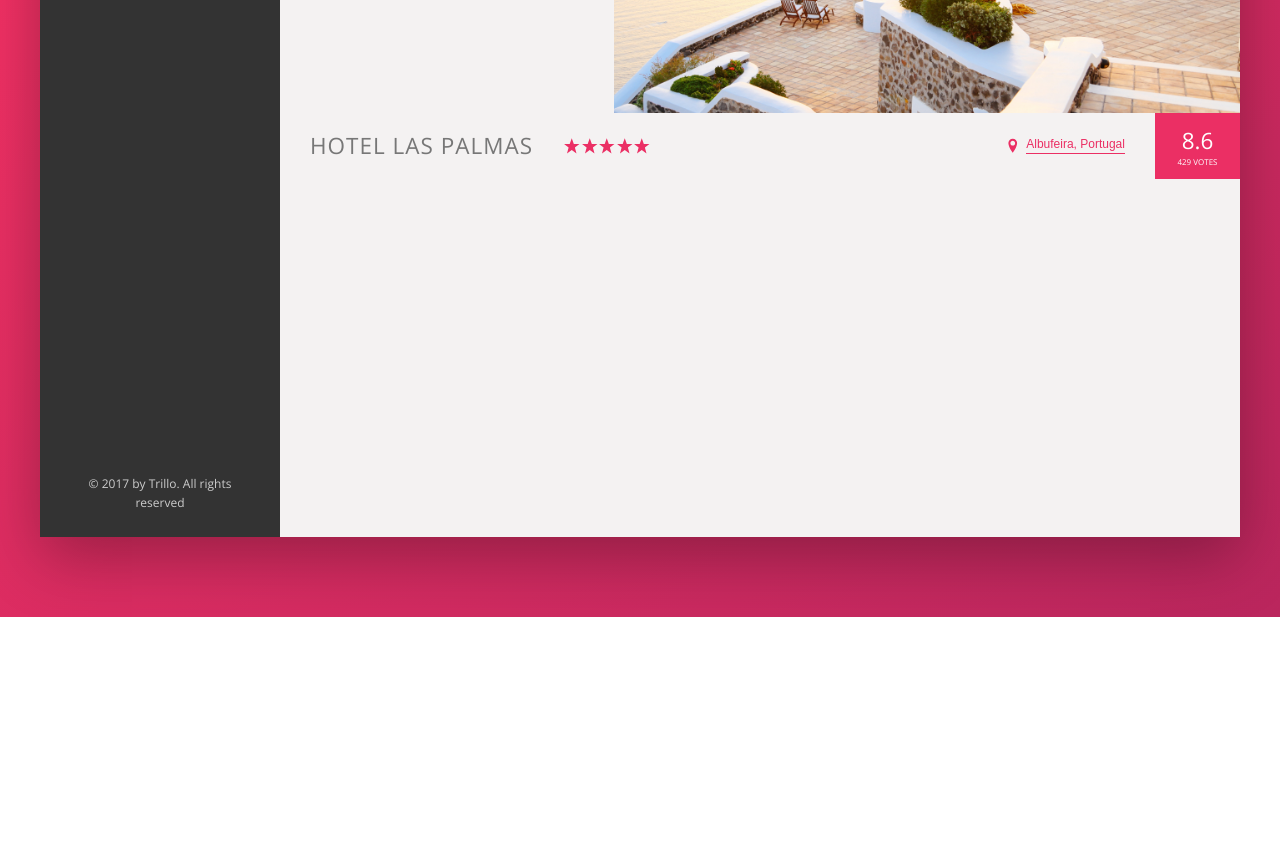
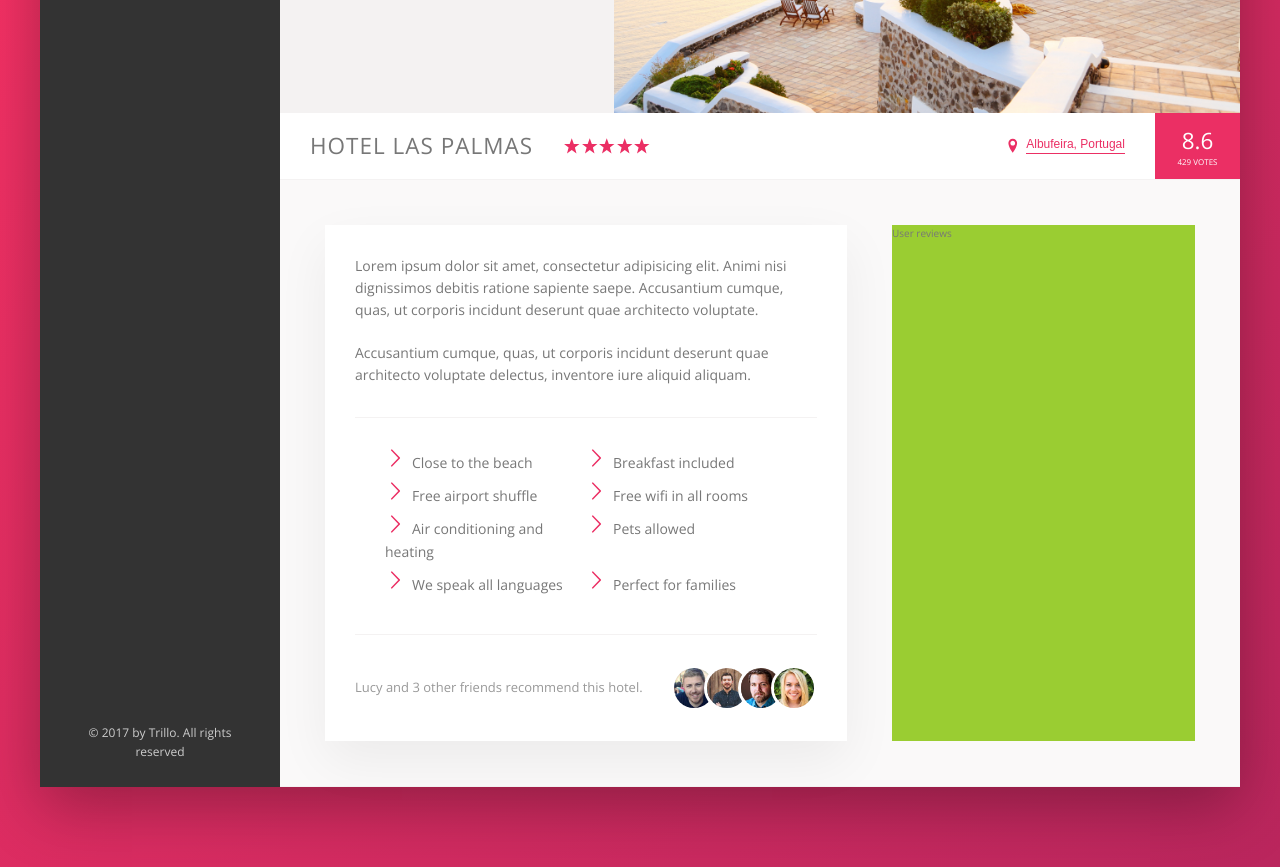
Before and after one commit to StRane/Trillo-spinoff, a website: page index.html in a window 1280 px wide. Shown: the part 413-1280 px from the top of the page. Before the commit the page ends 1030 px from the top, so only its background shows below. Drawn offline with nearby package versions, Linux system fonts and the light colour scheme.

Commit message:
Descriptions section
Arranging columns and backgruond SVG files with coloring properties through CSS with mask-image Border properties of photos

```diff
--- a/index.html
+++ b/index.html
@@ -157,6 +157,57 @@
               <div class="overview__rating-count">429 votes</div>
             </div>
           </div>
+
+          <div class="detail">
+            <div class="description">
+              <p class="paragraph">
+                Lorem ipsum dolor sit amet, consectetur adipisicing elit. Animi
+                nisi dignissimos debitis ratione sapiente saepe. Accusantium
+                cumque, quas, ut corporis incidunt deserunt quae architecto
+                voluptate.
+              </p>
+              <p class="paragraph">
+                Accusantium cumque, quas, ut corporis incidunt deserunt quae
+                architecto voluptate delectus, inventore iure aliquid aliquam.
+              </p>
+              <ul class="list">
+                <li class="list__item">Close to the beach</li>
+                <li class="list__item">Breakfast included</li>
+                <li class="list__item">Free airport shuffle</li>
+                <li class="list__item">Free wifi in all rooms</li>
+                <li class="list__item">Air conditioning and heating</li>
+                <li class="list__item">Pets allowed</li>
+                <li class="list__item">We speak all languages</li>
+                <li class="list__item">Perfect for families</li>
+              </ul>
+              <div class="recommend">
+                <p class="recommend__count">
+                  Lucy and 3 other friends recommend this hotel.
+                </p>
+                <img
+                  src="img/user-3.jpg"
+                  alt="Friend 1"
+                  class="recommend__photo"
+                />
+                <img
+                  src="img/user-4.jpg"
+                  alt="Friend 2"
+                  class="recommend__photo"
+                />
+                <img
+                  src="img/user-5.jpg"
+                  alt="Friend 3"
+                  class="recommend__photo"
+                />
+                <img
+                  src="img/user-6.jpg"
+                  alt="Friend 4"
+                  class="recommend__photo"
+                />
+              </div>
+            </div>
+            <div class="user-reviews">User reviews</div>
+          </div>
         </main>
       </div>
     </div>
--- a/sass/_base.scss
+++ b/sass/_base.scss
@@ -13,6 +13,9 @@
   --color-grey-dark-3: #999;
 
   --color-shadow-dark: rgba(0, 0, 0, 0.3);
+  --shadow-light: 0 2rem 5rem rgba(0, 0, 0, 0.06);
+
+  --line: 1px solid var(--color-grey-light-2);
 }
 
 * {
--- a/sass/_components.scss
+++ b/sass/_components.scss
@@ -201,7 +201,8 @@
 .overview {
   display: flex;
   align-items: center;
-  border-bottom: 1px solid var(--color-grey-light-2);
+  border-bottom: var(--line);
+  background-color: #fff;
 
   &__heading {
     font-size: 2.25rem;
@@ -299,3 +300,77 @@
     box-shadow: none;
   }
 }
+
+/////////////////////////////////////////////////
+//PARAGRAPH
+
+.paragraph:not(:last-of-type) {
+  margin-bottom: 2rem;
+}
+
+/////////////////////////////////////////////////
+//LIST
+.list {
+  list-style: none;
+  margin: 3rem 0;
+  padding: 3rem;
+  border-top: var(--line);
+  border-bottom: var(--line);
+
+  display: flex;
+  flex-wrap: wrap;
+
+  &__item {
+    flex: 0 0 50%;
+    margin-bottom: 0.7rem;
+  }
+
+  &__item::before {
+    content: "";
+    display: inline-block;
+    height: 2rem;
+    width: 2rem;
+    margin-right: 0.7rem;
+
+    //Older browsers
+    //background-image: url(../img/chevron-thin-right.svg);
+    //background-size: cover;
+
+    //Never browsers = masks
+    background-color: var(--color-primary);
+    -webkit-mask-image: url(../img/chevron-thin-right.svg);
+    -webkit-mask-size: cover;
+
+    mask-image: url(../img/chevron-thin-right.svg);
+    mask-size: cover;
+  }
+}
+
+/////////////////////////////////////////////////
+//RECOMMEND
+
+.recommend {
+  font-size: 1.3rem;
+  color: var(--color-grey-dark-3);
+  display: flex;
+  align-items: center;
+
+  &__count {
+    margin-right: auto;
+  }
+
+  &__friends {
+  }
+
+  &__photo {
+    box-sizing: content-box;
+    height: 4rem;
+    width: 4rem;
+    border-radius: 50%;
+    border: 3px solid #fff;
+
+    &:not(:last-child) {
+      margin-right: -1.25rem;
+    }
+  }
+}
--- a/sass/_layout.scss
+++ b/sass/_layout.scss
@@ -11,7 +11,7 @@
   font-size: 1.4rem;
   height: 7rem;
   background-color: #fff;
-  border-bottom: 1px solid var(--color-grey-light-2);
+  border-bottom: var(--line);
   display: flex;
   justify-content: space-between;
   align-items: center;
@@ -32,6 +32,26 @@
 }
 
 .hotel-view {
-  height: 80rem;
   flex: 1;
 }
+
+.detail {
+  display: flex;
+  padding: 4.5rem;
+  background-color: var(--color-grey-light-1);
+  border-bottom: var(--line);
+}
+
+.description {
+  font-size: 1.4rem;
+  background-color: #fff;
+  box-shadow: var(--shadow-light);
+  padding: 3rem;
+  flex: 0 0 60%;
+  margin-right: 4.5rem;
+}
+
+.user-reviews {
+  background-color: yellowgreen;
+  flex: 1;
+}
```
Also changed, not shown: css/style.css.
